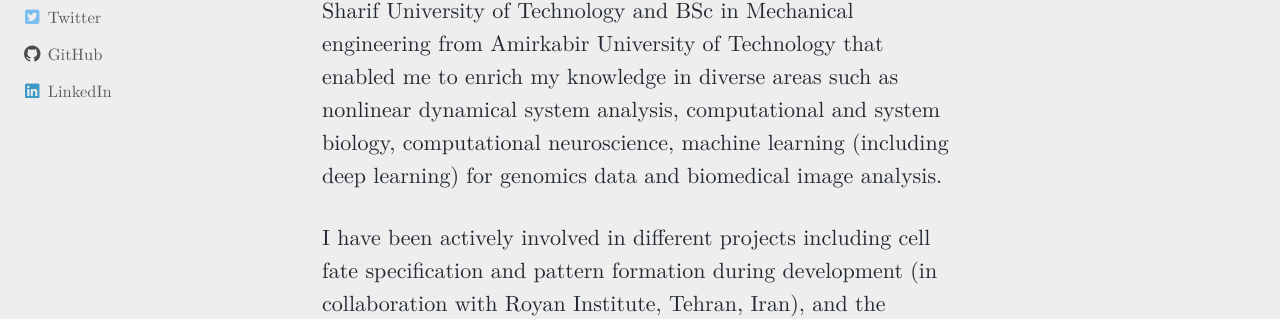
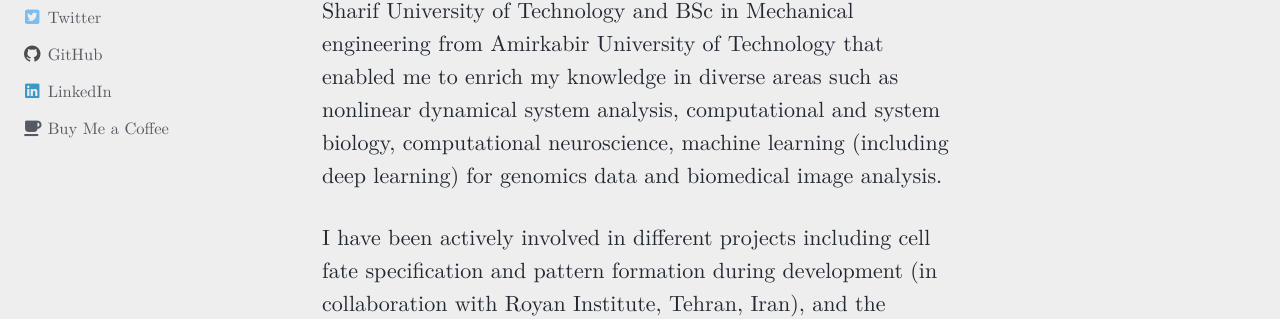
Before and after one commit to HFooladi/HFooladi.github.io, a Jekyll site: the page built from index.md, in a window 1280 px wide. Shown: the part 397-716 px from the top of the page. Built offline with Jekyll 4.4.1, drawn with Linux system fonts in a browser that asks for light colours; cached includes are drawn as plain includes.

Commit message:
minor change

```diff
--- a/_config.yml
+++ b/_config.yml
@@ -117,6 +117,9 @@ author:
     - label: "LinkedIn"
       icon: "fab fa-fw fa-linkedin"
       url: "https://www.linkedin.com/in/hoseinfooladi"
+    - label: "Buy Me a Coffee"
+      icon: "fas fa-fw fa-coffee"
+      url: "https://www.buymeacoffee.com/hfooladi"
     #- label: "Instagram"
     #  icon: "fab fa-fw fa-instagram"
     #  url: "https://instagram.com/mmistakes"
```
